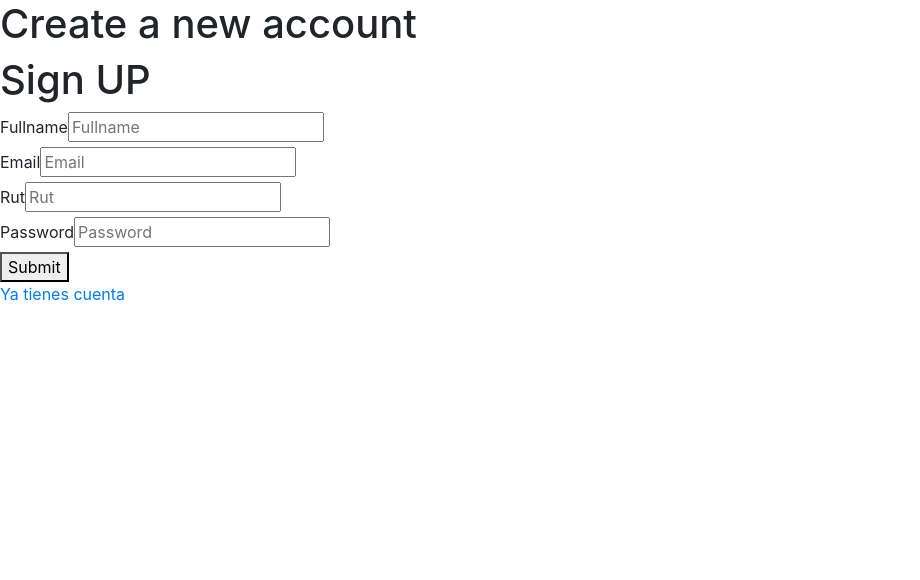
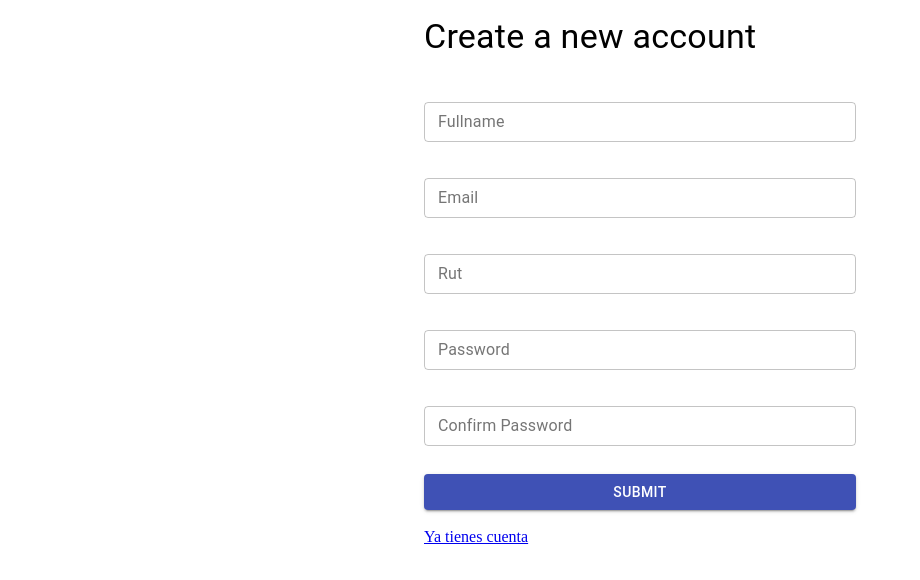
Before and after one commit to danifuenmayor/frontend-practice, a React (Create React App) app: page /register in a window 1280 px wide. Shown: the top 580 px of the page, without its empty margins (0-920 px from the left). Built offline with nearby package versions, Linux system fonts and the light colour scheme.

Commit message:
feat(app): add validation for confirm password

```diff
--- a/src/components/Register/CustomTextField.tsx
+++ b/src/components/Register/CustomTextField.tsx
@@ -1,26 +1,25 @@
 import React from "react";
-import { useField } from "formik";
-
-// const ProfileForm = () => {
-//     <div>
-//         <Formik>
-
-//         </Formik>
-//     </div>
-// }
+import { useField, ErrorMessage } from "formik";
+import { FormGroup, Box, TextField } from "@material-ui/core";
 
 const CustomTextField = (props: any) => {
-  const { label } = props;
-  const [field, meta] = useField(props);
+  const { label, type } = props;
+  const [field] = useField(props);
 
   return (
-    <div>
-      <label htmlFor={props.id || props.name}>{label}</label>
-      <input className="text-input" {...field} {...props} />
-      {meta.touched && meta.error ? (
-        <div className="error">{meta.error}</div>
-      ) : null}
-    </div>
+    <Box marginBottom={3}>
+      <FormGroup>
+        <TextField
+          margin="dense"
+          id="outlined-basic"
+          label={label}
+          variant="outlined"
+          inputProps={field}
+          type={type}
+        ></TextField>
+        <ErrorMessage name={props.name} />
+      </FormGroup>
+    </Box>
   );
 };
 
--- a/src/components/Register/RegisterShema.tsx
+++ /dev/null
@@ -1,13 +0,0 @@
-import * as Yup from "yup";
-
-const RegisterSchema = Yup.object().shape({
-  fullname: Yup.string()
-    .min(3, "Must be at least 3 characters")
-    .max(40, "Must be 40 characters or less")
-    .required("Required"),
-  email: Yup.string().email(" It's not a valid mail").required("Required"),
-  rut: Yup.string().required("Required"),
-  password: Yup.string().required("Required"),
-});
-
-export default RegisterSchema;
--- /dev/null
+++ b/src/components/Register/RegisterShemaValidation.tsx
@@ -0,0 +1,19 @@
+import * as Yup from "yup";
+
+const RegisterSchema = Yup.object().shape({
+  fullname: Yup.string()
+    .min(3, "Must be at least 3 characters")
+    .max(40, "Must be 40 characters or less")
+    .required("Required"),
+  email: Yup.string().email().required("Required"),
+  rut: Yup.string().required("Required"),
+  password: Yup.string()
+    .min(6, "Must be at least 5 characters")
+    .max(10, "Must be shorter than 10 character")
+    .required("Password is required"),
+  confirmPassword: Yup.string()
+    .oneOf([Yup.ref("password"), undefined], "Password must match")
+    .required("Password confirm is required"),
+});
+
+export default RegisterSchema;
--- a/src/components/Register/RegisterUser.tsx
+++ b/src/components/Register/RegisterUser.tsx
@@ -1,26 +1,40 @@
 import React from "react";
-//import { withRouter} from 'react-router-dom';
 import { Link } from "react-router-dom";
-import { Formik } from "formik";
-// import {
-//   FormControlLabel,
-//   TextField,
-//   Typography,
-//   Container,
-//   Button,
-// } from "@material-ui/core";
-import classes from "./Register.module.scss";
-import RegisterSchema from "./RegisterShema";
+import { Formik, Form } from "formik";
+import RegisterSchema from "./RegisterShemaValidation";
 import CustomTextField from "./CustomTextField";
+import {
+  Container,
+  CardContent,
+  Typography,
+  Button,
+  makeStyles,
+} from "@material-ui/core";
+
+const useStyles = makeStyles({
+  formwrap: {
+    width: "40%",
+    margin: "0 auto",
+  },
+});
 
 const RegisterUser = (props: any) => {
+  const classes = useStyles();
   return (
-    <div className={classes.FormWrap}>
-      <h1>Create a new account</h1>
+    <div className={classes.formwrap}>
+      <Container>
+        <CardContent>
           <Formik
-        initialValues={{ fullname: "", mail: "", rut: "", password: "" }}
+            initialValues={{
+              fullname: "",
+              mail: "",
+              rut: "",
+              password: "",
+              confirmPassword: "",
+            }}
             validationSchema={RegisterSchema}
             onSubmit={(values, { setSubmitting, resetForm }) => {
+              console.log(values);
               setTimeout(() => {
                 alert(JSON.stringify(values, null, 2));
                 resetForm();
@@ -28,19 +42,22 @@ const RegisterUser = (props: any) => {
               }, 3000);
             }}
           >
-        {(props) => (
-          <form>
-            <h1>Sign UP</h1>
+            {(props: any) => (
+              <Form>
+                <Typography variant="h4">Create a new account</Typography>
+                <br />
+                <br />
                 <CustomTextField
                   label="Fullname"
                   name="fullname"
                   type="text"
                   placeholder="Fullname"
+                  onChange={props.handleChange}
                 />
                 <CustomTextField
                   label="Email"
                   name="mail"
-              type="text"
+                  type="email"
                   placeholder="Email"
                 />
                 <CustomTextField
@@ -55,14 +72,28 @@ const RegisterUser = (props: any) => {
                   type="text"
                   placeholder="Password"
                 />
-            <button type="submit">
-              {props.isSubmitting ? "Loading..." : "Submit"}
-            </button>
-          </form>
+                <CustomTextField
+                  label="Confirm Password"
+                  name="confirmPassword"
+                  type="text"
+                  placeholder="Confirm Password"
+                />
+                <Button
+                  type="submit"
+                  disabled={props.isSubmmiting || props.isValidating}
+                  variant="contained"
+                  color="primary"
+                  fullWidth
+                >
+                  Submit
+                </Button>
+              </Form>
             )}
           </Formik>
-
+          <br />
           <Link to="/login">Ya tienes cuenta</Link>
+        </CardContent>
+      </Container>
     </div>
   );
 };
--- a/src/index.tsx
+++ b/src/index.tsx
@@ -1,11 +1,6 @@
 import React from "react";
 import ReactDOM from "react-dom";
 import { Provider } from "react-redux";
-import "jquery";
-import "popper.js";
-import "bootstrap";
-import "bootstrap/dist/css/bootstrap.min.css";
-import "@fortawesome/fontawesome-free/css/all.css";
 import "./index.scss";
 import { App } from "./components";
 import * as serviceWorker from "./serviceWorker";
```
Lines whose indentation alone changed are shown as unchanged.
